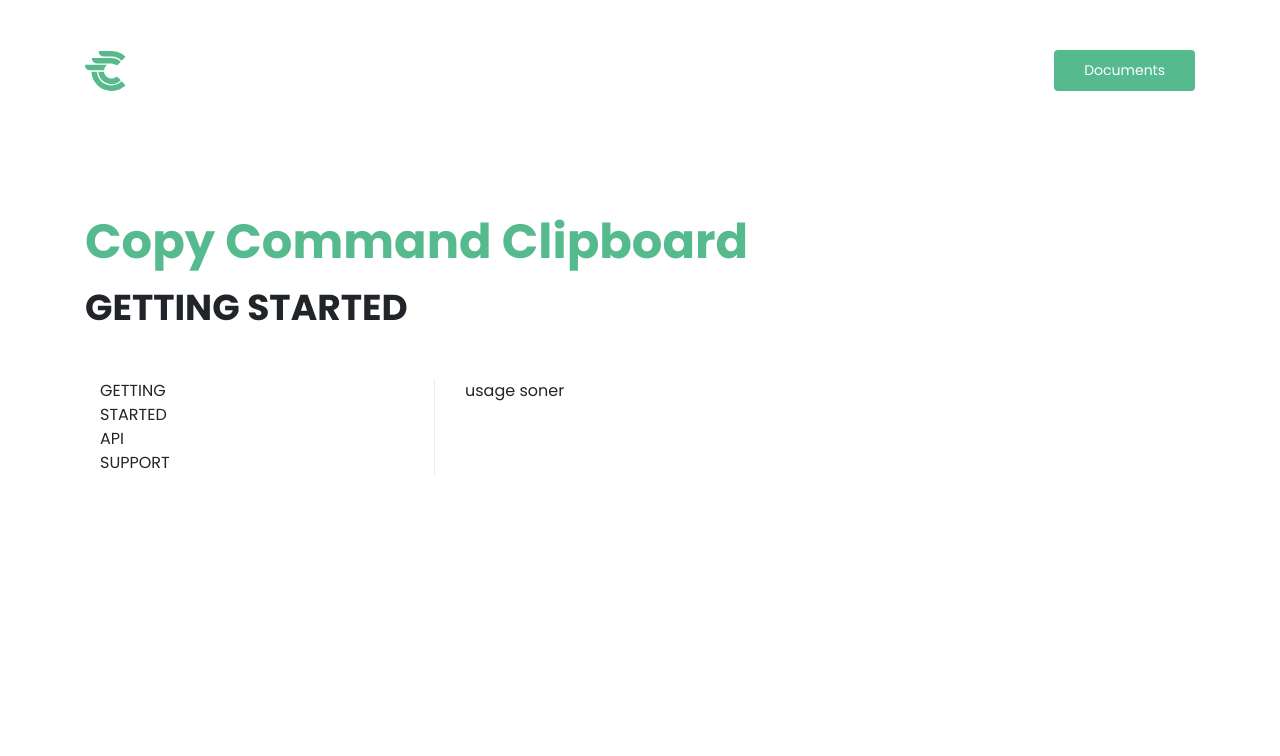
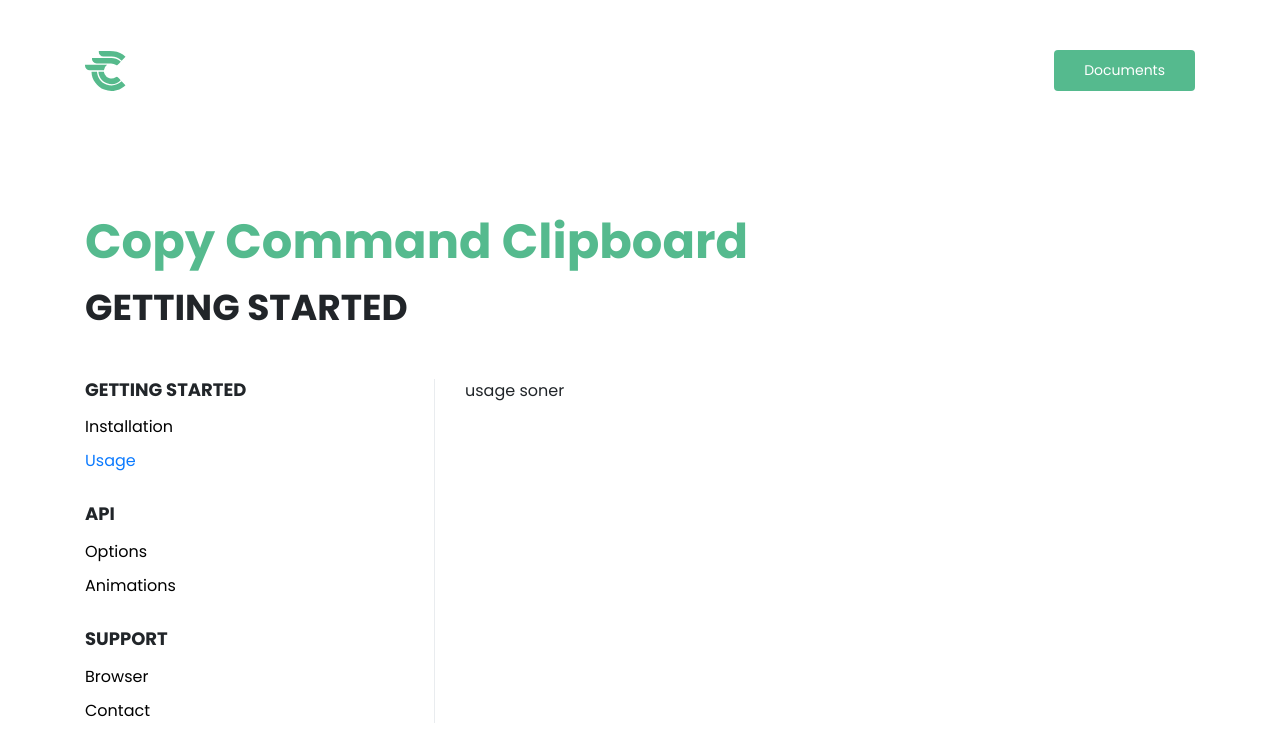
Before and after one commit to copy-command-clipboard/copy-command-clipboard-website, a Vue app: page /usage in a window 1280 px wide. Shown: the top 756 px of the page. Built offline with nearby package versions, Linux system fonts and the light colour scheme.

Commit message:
Sidebar development.

```diff
--- a/src/components/sidebar/index.vue
+++ b/src/components/sidebar/index.vue
@@ -1,8 +1,15 @@
 <template>
   <aside>
-    <div class="col-md-4" v-for="item in data" :key="item.title">
-      {{ item.title }}
-    </div>
+    <ul v-for="item in data" :key="item.id" class="d-none d-sm-none d-md-block">
+      <li>
+        <h4>{{ item.title }}</h4>
+      </li>
+      <li v-for="subItem in item.links" :key="subItem.id">
+        <router-link :to="subItem.url" :class="{ active: current === subItem.url }">
+          {{ subItem.title }}
+        </router-link>
+      </li>
+    </ul>
   </aside>
 </template>
 
@@ -13,6 +20,7 @@ export default {
   data() {
     return {
       data: MenuData,
+      current: window.location.pathname,
     };
   },
 };
```
